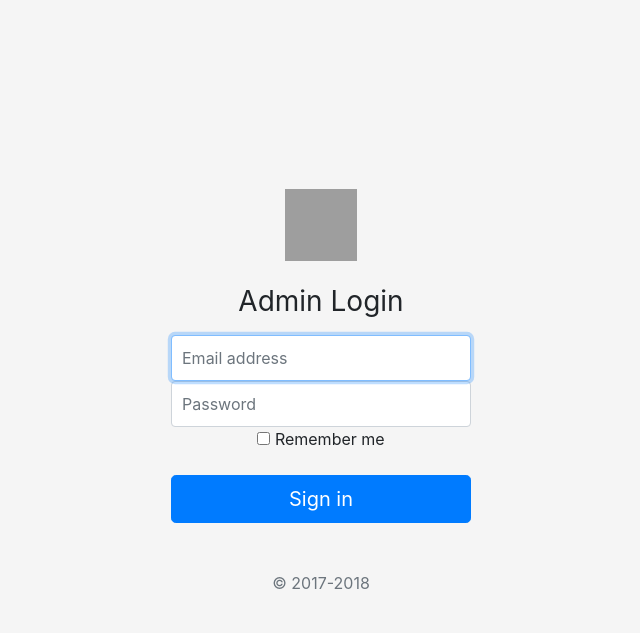
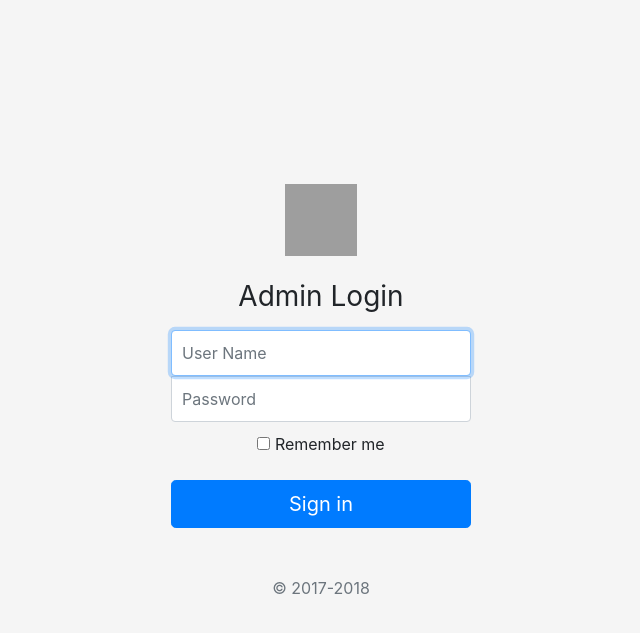
Before and after one commit to adnan-abdullah1/flask_Blog, a Flask app: template templates/login.html in a window 1280 px wide. Shown: the top 633 px of the page, without its empty margins (319-959 px from the left). Run offline with Flask 2, Linux system fonts and the light colour scheme; the template is opened without the code that fills it, so the values that code supplies are empty; some libraries are stand-ins or nearby versions; grey boxes are pictures that could not be loaded.

Commit message:
updated login.html
changed placeholder="username"

```diff
--- a/templates/login.html
+++ b/templates/login.html
@@ -20,14 +20,16 @@
 
  <link href="{{url_for('static', filename='css/signin.css')}}" rel="stylesheet">
 
-    <form class="form-signin" action="/dashboard" method="post">
+
+    <form class="form-signin" action="/dashbord" method="post">
       {% set fname = 'img/'+  params['login_image']  %}
       <img class="mb-4" src="{{url_for('static', filename=fname)}}" alt="" width="72" height="72">
       <h1 class="h3 mb-3 font-weight-normal">Admin Login</h1>
-      <label for="uname" class="sr-only">Email address</label>
-      <input type="text" id="uname" name='uname' class="form-control" placeholder="Email address" required autofocus>
-      <label for="Pass" class="sr-only">Password</label>
-      <input type="pass" id="Pass" class="form-control" placeholder="Password" required>
+     <label for="uname" class="sr-only">User Name</label>
+      <input type="text" id="uname" name="uname" class="form-control" placeholder="User Name" required autofocus>
+      <label for="pass" class="sr-only">Password</label>
+
+        <input type="password" id="pass" name="pass" class="form-control" placeholder="Password"  required>
       <div class="checkbox mb-3">
         <label>
           <input type="checkbox" value="remember-me"> Remember me
```
